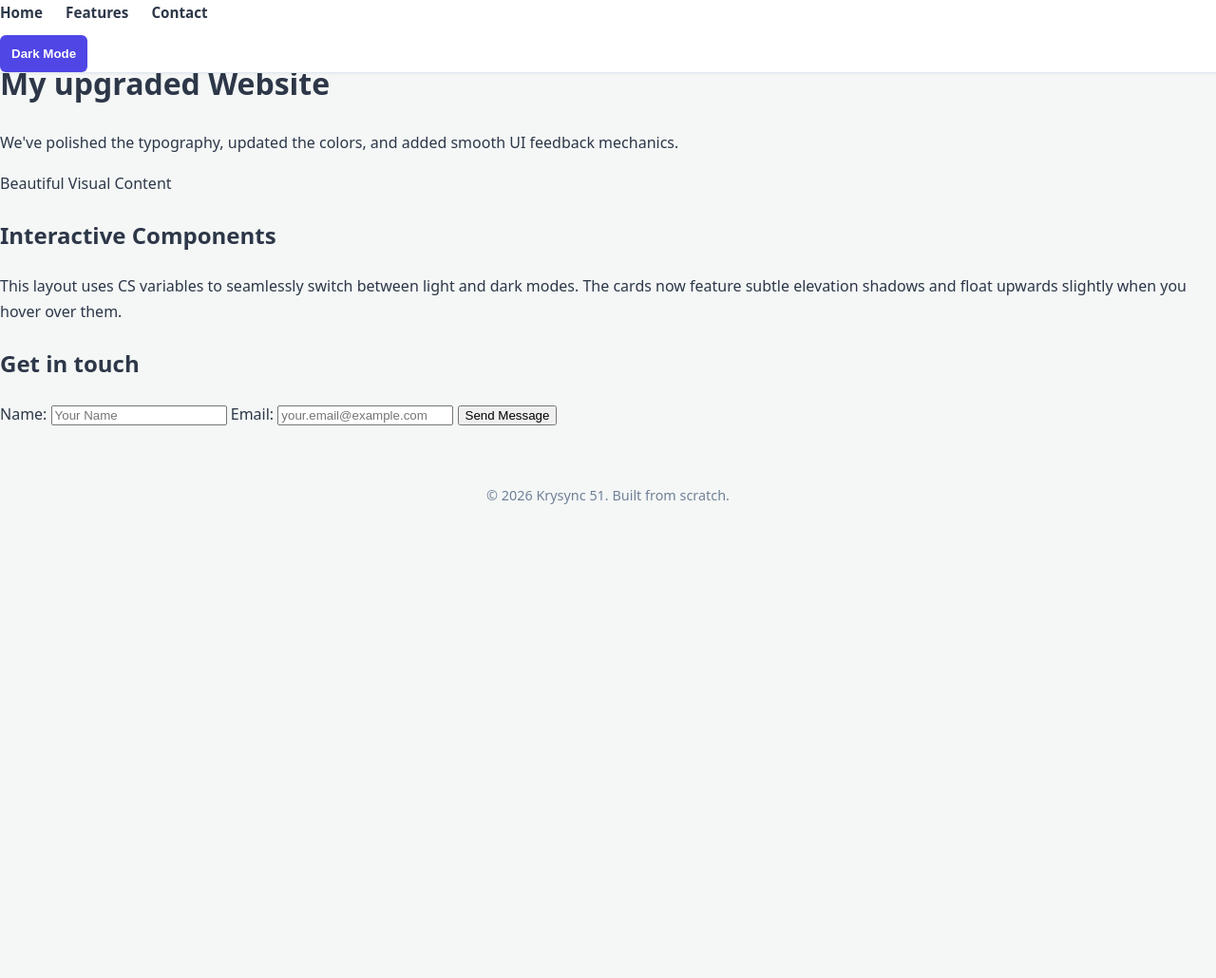
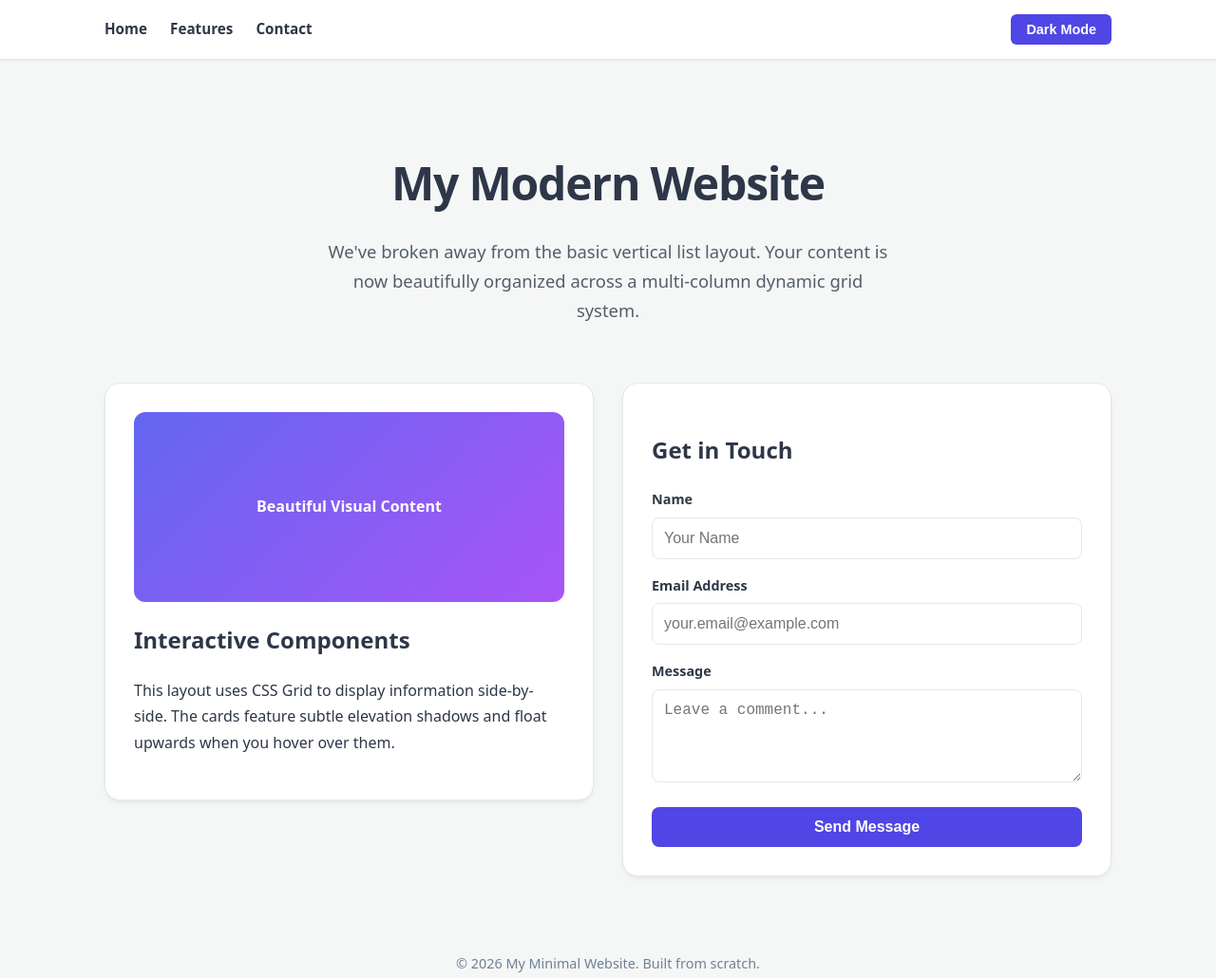
Before and after one commit to theskibmarshy412-afk/Website, a plain HTML site: page index.html in a window 1280 px wide. Shown: the whole page at 95% size. Before the commit the page ends 800 px from the top, so only its background shows below. Drawn offline with Linux system fonts and the light colour scheme.

Commit message:
Fixed the modern design to make it more aesthetically pleasing.

```diff
--- a/index.html
+++ b/index.html
@@ -3,13 +3,15 @@
 <head>
     <meta charset="UTF-8">
     <meta name="viewport" content="width=device-width, initial-scale=1.0">
-    <title>Krysync 51 Upgraded</title>
+    <title>My Modern Website</title>
     <style>
+        /* CSS Variables for Easy Theme Switching */
         :root {
             --bg-color: #f4f7f6;
             --text-color: #2d3748;
             --card-bg: #ffffff;
             --accent-color: #4f46e5;
+            --accent-hover: #4338ca;
             --border-color: #e2e8f0;
             --input-bg: #ffffff;
         }
@@ -18,8 +20,9 @@
             --bg-color: #0f172a;
             --text-color: #f1f5f9;
             --card-bg: #1e293b;
-            --accent-color: #818cf8;
-            --border-color: #3344155;
+            --accent-color: #6366f1;
+            --accent-hover: #818cf8;
+            --border-color: #334155;
             --input-bg: #1e293b;
         }
 
@@ -37,6 +40,7 @@
             color: var(--text-color);
         }
 
+        /* Sticky Navigation Bar */
         nav {
             position: fixed;
             top: 0;
@@ -48,8 +52,8 @@
             box-shadow: 0 1px 3px rgba(0,0,0,0.05);
         }
 
-        nav.container {
-            max-width: 800px;
+        .nav-container {
+            max-width: 1100px; /* Widened to fit the new side-by-side layout */
             margin: 0 auto;
             display: flex;
             justify-content: space-between;
@@ -70,13 +74,133 @@
         }
 
         button.theme-btn {
-            background:var(--accent-color);
+            background: var(--accent-color);
+            color: white;
+            border: none;
+            padding: 8px 16px;
+            cursor: pointer;
+            border-radius: 6px;
+            font-weight: 600;
+            font-size: 0.9rem;
+        }
+
+        button.theme-btn:hover {
+            background: var(--accent-hover);
+        }
+
+        /* Container Layout */
+        .container {
+            max-width: 1100px; /* Widened from 800px for a more spacious layout */
+            margin: 0 auto;
+            padding: 120px 20px 40px 20px;
+        }
+
+        /* Hero Header Section */
+        header {
+            text-align: center;
+            margin-bottom: 60px;
+        }
+
+        header h1 {
+            font-size: 3rem;
+            margin-bottom: 15px;
+            letter-spacing: -0.025em;
+            font-weight: 800;
+        }
+
+        header p {
+            font-size: 1.15rem;
+            opacity: 0.8;
+            max-width: 600px;
+            margin: 0 auto;
+        }
+
+        /* NEW FEATURE: Modern Side-by-Side Grid Layout */
+        .grid-layout {
+            display: grid;
+            grid-template-columns: 1fr; /* Default to 1 column for mobile */
+            gap: 30px; /* Space between the cards */
+            align-items: start;
+        }
+
+        /* Desktop Mode: Splits into 2 equal columns when the screen is wide enough */
+        @media (min-width: 768px) {
+            .grid-layout {
+                grid-template-columns: 1fr 1fr;
+            }
+        }
+
+        /* Interactive Cards */
+        .card {
+            background: var(--card-bg);
+            border: 1px solid var(--border-color);
+            border-radius: 16px;
+            padding: 30px;
+            box-shadow: 0 4px 6px -1px rgba(0, 0, 0, 0.05), 0 2px 4px -1px rgba(0, 0, 0, 0.03);
+            transform: translateY(0);
+            transition: transform 0.2s ease, box-shadow 0.2s ease;
+            margin: 0; /* Removed fixed top/bottom margins */
+        }
+
+        .card:hover {
+            transform: translateY(-4px);
+            box-shadow: 0 20px 25px -5px rgba(0, 0, 0, 0.1), 0 10px 10px -5px rgba(0, 0, 0, 0.04);
+        }
+
+        .placeholder-image {
+            width: 100%;
+            height: 200px;
+            background: linear-gradient(135deg, #6366f1 0%, #a855f7 100%);
+            display: flex;
+            align-items: center;
+            justify-content: center;
+            color: white;
+            font-weight: bold;
+            border-radius: 12px;
+            margin-bottom: 20px;
+        }
+
+        /* Sleek, Modern Form Controls */
+        form {
+            display: flex;
+            flex-direction: column;
+            gap: 16px;
+        }
+
+        .form-group {
+            display: flex;
+            flex-direction: column;
+            gap: 6px;
+        }
+
+        label {
+            font-weight: 600;
+            font-size: 0.9rem;
+        }
+
+        input, textarea {
+            padding: 12px;
+            border: 1px solid var(--border-color);
+            border-radius: 8px;
+            background: var(--input-bg);
+            color: var(--text-color);
+            font-size: 1rem;
+            width: 100%;
+        }
+
+        input:focus, textarea:focus {
+            outline: 2px solid var(--accent-color);
+            outline-offset: -1px;
+        }
+
+        button.submit-btn {
+            background: var(--accent-color);
             color: white;
             border: none;
             padding: 12px;
             cursor: pointer;
-            border-radius: 6px;
-            font-weight: 1rem;
+            border-radius: 8px;
+            font-size: 1rem;
             font-weight: 600;
             margin-top: 10px;
         }
@@ -87,7 +211,7 @@
 
         footer {
             text-align: center;
-            margin-top: 60px;
+            margin-top: 80px;
             font-size: 0.9em;
             color: #718096;
         }
@@ -96,7 +220,7 @@
 <body>
 
     <nav>
-         <div class="container">
+        <div class="nav-container">
             <div class="nav-links">
                 <a href="#home">Home</a>
                 <a href="#features">Features</a>
@@ -106,43 +230,54 @@
         </div>
     </nav>
 
-    <div>
-        <header id="home" style="padding-top: 40px;">
-            <h1>My upgraded Website</h1>
-            <p>We've polished the typography, updated the colors, and added smooth UI feedback mechanics.</p>
+    <div class="container" id="home">
+        <header>
+            <h1>My Modern Website</h1>
+            <p>We've broken away from the basic vertical list layout. Your content is now beautifully organized across a multi-column dynamic grid system.</p>
         </header>
 
-        <main>
+        <main class="grid-layout">
+
             <section id="features" class="card">
                 <div class="placeholder-image">
                     <span>Beautiful Visual Content</span>
                 </div>
                 <h2>Interactive Components</h2>
-                <p>This layout uses CS variables to seamlessly switch between light and dark modes. The cards now feature subtle elevation shadows and float upwards slightly when you hover over them.</p>
+                <p>This layout uses CSS Grid to display information side-by-side. The cards feature subtle elevation shadows and float upwards when you hover over them.</p>
             </section>
 
             <section id="contact" class="card">
-                <h2>Get in touch</h2>
+                <h2>Get in Touch</h2>
                 <form action="https://formspree.io/f/YOUR_UNIQUE_FORM_ID" method="POST">
-                    <label for="name">Name:</label>
-                    <input type="text" id="name" name="name" required placeholder="Your Name">
+                    <div class="form-group">
+                        <label for="name">Name</label>
+                        <input type="text" id="name" name="name" required placeholder="Your Name">
+                    </div>
 
-                    <label for="email">Email:</label>
-                    <input type="email" id="email" name="_replyto" required placeholder="your.email@example.com">
+                    <div class="form-group">
+                        <label for="email">Email Address</label>
+                        <input type="email" id="email" name="_replyto" required placeholder="your.email@example.com">
+                    </div>
+
+                    <div class="form-group">
+                        <label for="message">Message</label>
+                        <textarea id="message" name="message" rows="4" required placeholder="Leave a comment..."></textarea>
+                    </div>
 
                     <input type="hidden" name="_subject" value="New Website Submission!">
-
-                    <button type="submit" class="'submit-btn">Send Message</button>
+                    <button type="submit" class="submit-btn">Send Message</button>
                 </form>
             </section>
+
         </main>
 
         <footer>
-            <p>&copy; 2026 Krysync 51. Built from scratch.</p>
+            <p>&copy; 2026 My Minimal Website. Built from scratch.</p>
         </footer>
     </div>
 
     <script>
+        // Theme Switching Function with Text Update
         function toggleTheme() {
             const currentTheme = document.documentElement.getAttribute('data-theme');
             const button = document.getElementById('themeBtn');
@@ -156,5 +291,6 @@
             }
         }
     </script>
+
 </body>
 </html>
```
